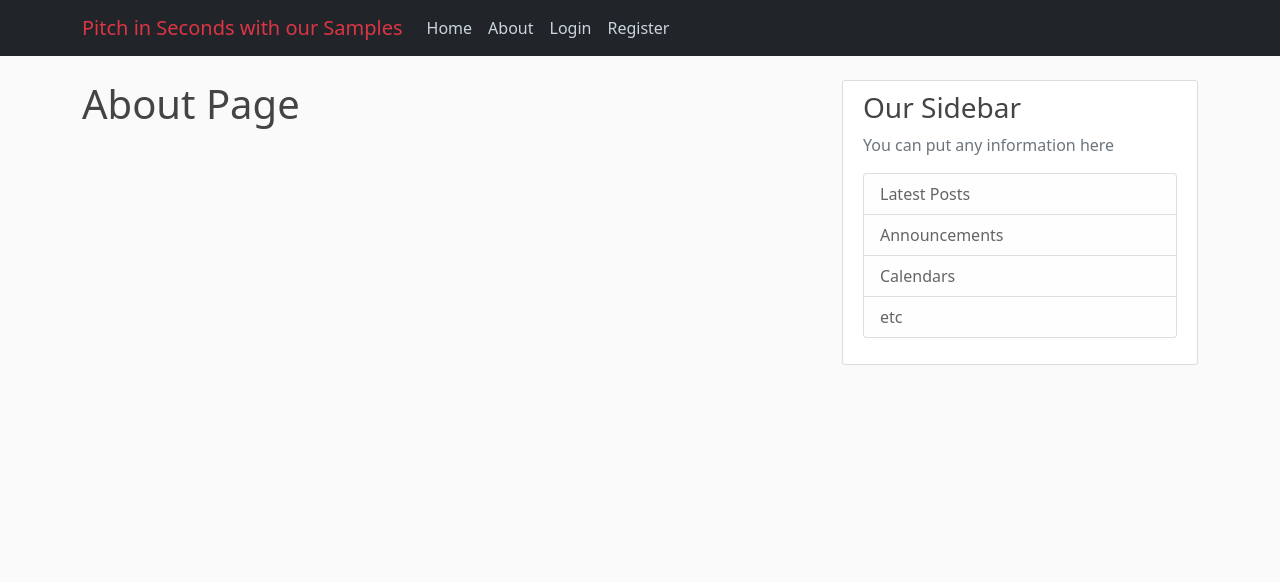
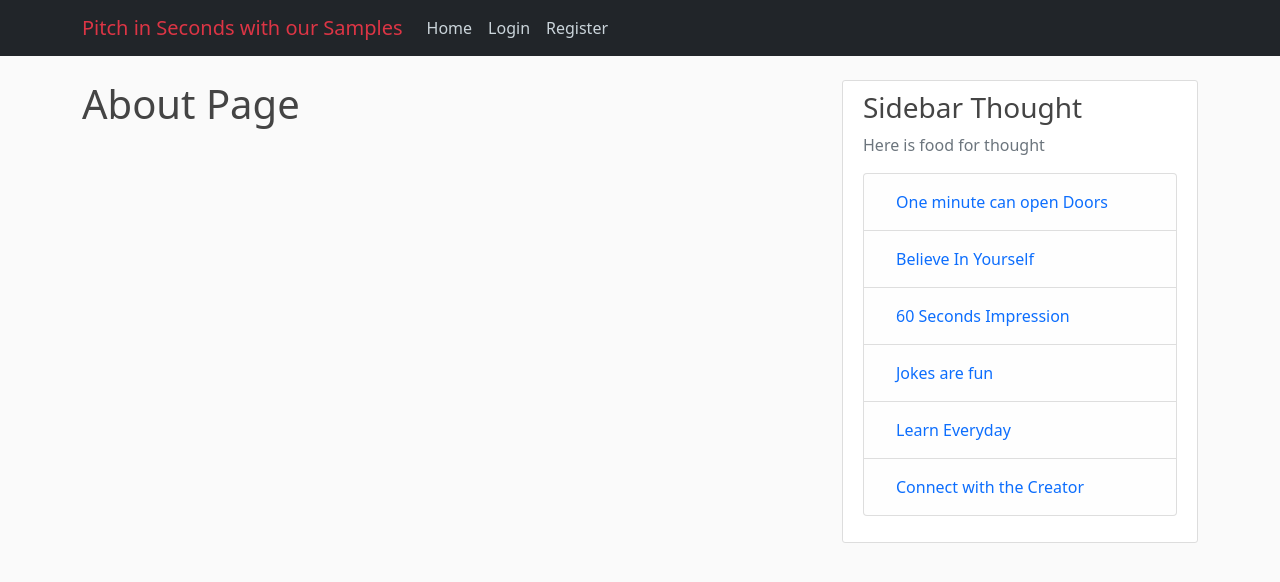
Before and after one commit to Aaron-Ekal/Blog, a Flask app: page /about in a window 1280 px wide. Shown: the top 582 px of the page. Run offline with Flask 2, Linux system fonts and the light colour scheme; some libraries are stand-ins or nearby versions.

Commit message:
Removed about page

```diff
--- a/app/__init__.py
+++ b/app/__init__.py
@@ -11,7 +11,7 @@ app.config['SQLALCHEMY_DATABASE_URI'] = 'sqlite:///site.db'
 db = SQLAlchemy(app)
 bcrypt = Bcrypt(app)
 login_manager = LoginManager(app)
-login_manager.login_view = 'users.login'
+login_manager.login_view = 'login'
 login_manager.login_message_category = 'info'
 app.config['MAIL_SERVER'] = 'smtp.googlemail.com'
 app.config['MAIL_PORT'] = 587
@@ -24,6 +24,7 @@ from app.users.routes import users
 from app.posts.routes import posts
 from app.main.routes import main
 
+
 app.register_blueprint(users)
 app.register_blueprint(posts)
 app.register_blueprint(main)
--- a/app/models.py
+++ b/app/models.py
@@ -1,7 +1,7 @@
 from datetime import datetime
-
 from itsdangerous import Serializer
 #from itsdangerous import TimedJSONWebSignatureSerializer as Serializer
+from flask import current_app
 from app import db, login_manager, app
 from flask_login import UserMixin
 
--- a/app/templates/layout.html
+++ b/app/templates/layout.html
@@ -28,7 +28,7 @@
       <div class="collapse navbar-collapse" id="navbarToggle">
         <div class="navbar-nav mr-auto">
           <a class="nav-item nav-link" href="{{ url_for('main.home')}}">Home</a>
-          <a class="nav-item nav-link" href="{{ url_for('main.about')}}">About</a>
+          <!-- <a class="nav-item nav-link" href="{{ url_for('main.about')}}">About</a> -->
         </div>
         <!-- Navbar Right Side -->
         <div class="navbar-nav">
@@ -62,20 +62,21 @@
     </div>
     <div class="col-md-4">
       <div class="content-section">
-        <h3>Our Sidebar</h3>
-        <p class='text-muted'>You can put any information here
+        <h3>Sidebar Thought</h3>
+        <p class='text-muted'>Here is food for thought
           <ul class="list-group">
-            <li class="list-group-item list-group-item-light">Latest Posts</li>
-            <li class="list-group-item list-group-item-light">Announcements</li>
-            <li class="list-group-item list-group-item-light">Calendars</li>
-            <li class="list-group-item list-group-item-light">etc</li>
+            <li class="list-group-item list-group-item-light"><a class="nav-item nav-link" href="{{ url_for('users.register')}}">One minute can open Doors</a></li>
+            <li class="list-group-item list-group-item-light"><a class="nav-item nav-link" href="{{ url_for('main.home')}}">Believe In Yourself</a></li>
+            <li class="list-group-item list-group-item-light"><a class="nav-item nav-link" href="{{ url_for('main.home')}}">60 Seconds Impression</a></li>
+            <li class="list-group-item list-group-item-light"><a class="nav-item nav-link" href="{{ url_for('main.home')}}">Jokes are fun</a></li>
+            <li class="list-group-item list-group-item-light"><a class="nav-item nav-link" href="{{ url_for('main.home')}}">Learn Everyday</a></li>
+            <li class="list-group-item list-group-item-light"><a class="nav-item nav-link" href="/login">Connect with the Creator</a></li>
           </ul>
         </p>
       </div>
     </div>
   </div>
 </main>
-
 
     <script
       src="https://cdn.jsdelivr.net/npm/bootstrap@5.1.3/dist/js/bootstrap.bundle.min.js"
--- a/app/templates/login.html
+++ b/app/templates/login.html
@@ -40,9 +40,9 @@
             </fieldset>
             <div class="form-group">
                 {{ form.submit(class='btn btn-outline-info') }}
-                <small class="text-muted ml-2">
+                <!-- <small class="text-muted ml-2">
                 <a href="{{ url_for('users.reset_request')}}">Forgot Password?</a>
-            </small>
+            </small> -->
             </div>
         </form>
     </div>
--- a/run.py
+++ b/run.py
@@ -1,6 +1,4 @@
-from flask import Flask
 from app import app
-
 
 if __name__ == '__main__':
     app.run(debug=True)
```
Also changed, not shown: app/main/routes.py (+2 -12 lines), app/users/routes.py (+0 -89 lines), app/users/utils.py (+0 -23 lines), app/site.db, app/static/profile_pics/42c6fff9463a8f87.jpg (added), app/static/profile_pics/d52236ebd1c60751.jpg (added).
